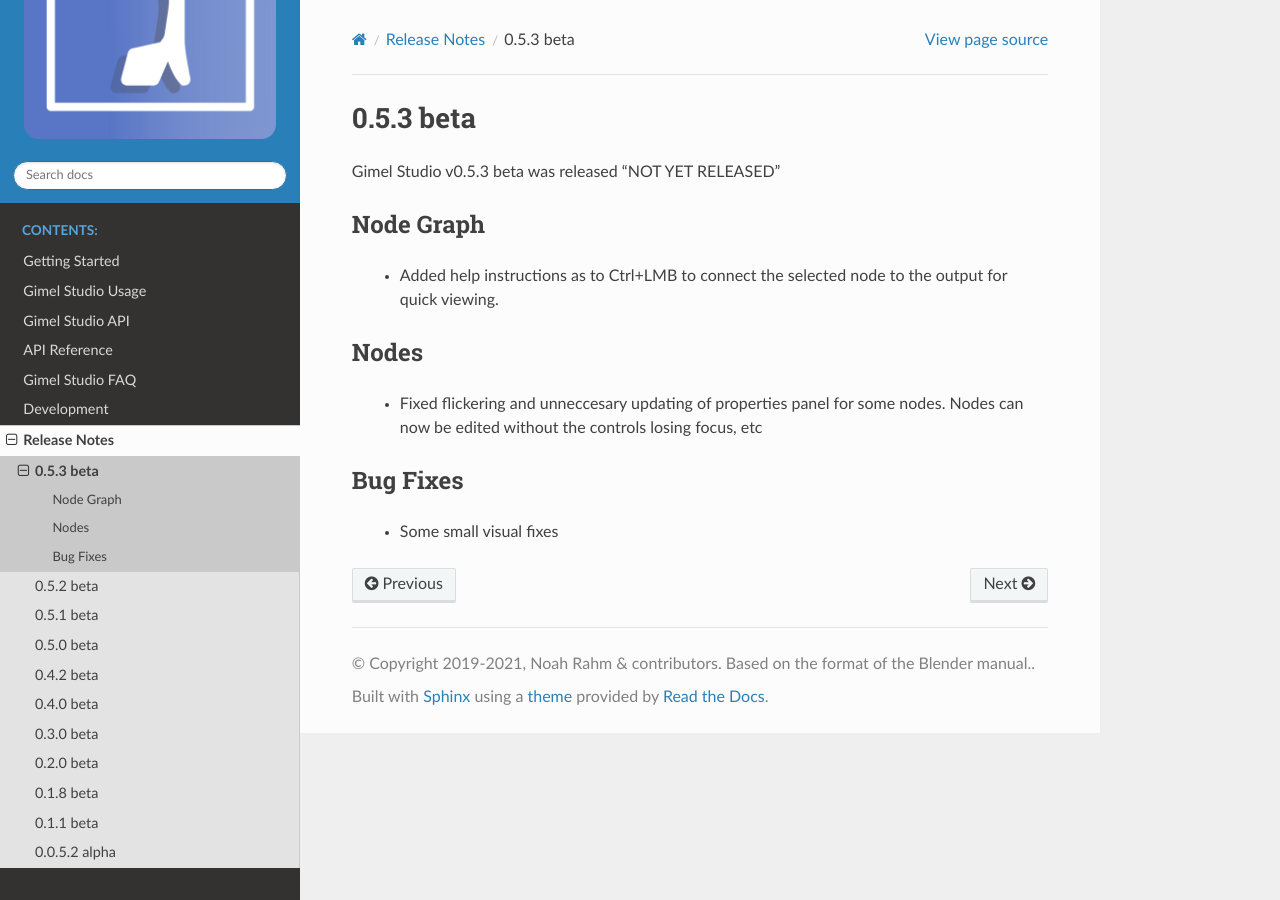
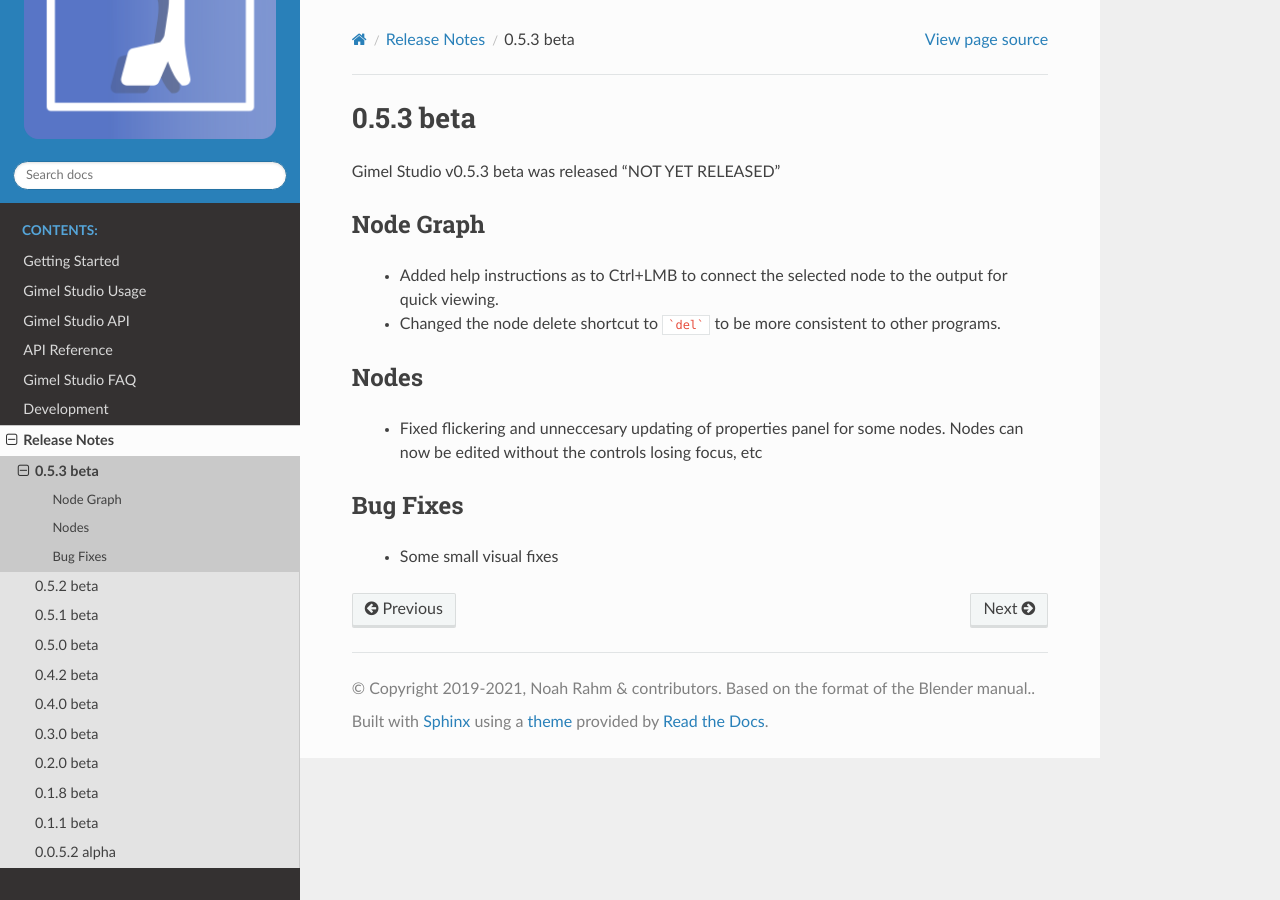
Before and after one commit to GimelStudio/Gimel-Studio, a Sphinx documentation site: the page built from docs/source/release_notes/0.5.3.rst, in a window 1280 px wide. Built offline with Sphinx 7.4.7 and the Read the Docs theme 2.0.0, drawn with Linux system fonts in a browser that asks for light colours; the version number could not be read and is left out.

Commit message:
update release notes

````diff
--- a/docs/source/release_notes/0.5.3.rst
+++ b/docs/source/release_notes/0.5.3.rst
@@ -8,7 +8,7 @@ Node Graph
 ----------
 
  * Added help instructions as to Ctrl+LMB to connect the selected node to the output for quick viewing.
-
+ * Changed the node delete shortcut to ```del``` to be more consistent to other programs.
 
 Nodes
 -----
````
